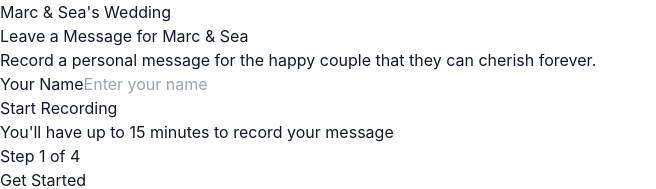
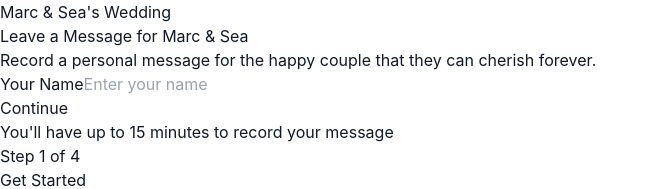
Before and after one commit to schuyler/wedding-bells, a React (Vite) app: page /welcome in a window 1280 px wide. Shown: the top 189 px of the page, without its empty margins (0-656 px from the left). Built offline with nearby package versions, Linux system fonts and the light colour scheme.

Commit message:
Preserve guestInfo throughout the nav flow

```diff
--- a/src/components/WelcomeForm.tsx
+++ b/src/components/WelcomeForm.tsx
@@ -10,9 +10,11 @@ import { LoadingSpinner } from './LoadingSpinner'
  * Props interface for the WelcomeForm component.
  *
  * @property onSubmit - Callback function invoked with guest information when form is successfully submitted
+ * @property defaultValues - Optional default values for the form fields
  */
 interface WelcomeFormProps {
-  onSubmit: (data: GuestInfo) => void
+  onSubmit: (data: GuestInfo) => void;
+  defaultValues?: Partial<GuestInfo>;
 }
 
 /**
@@ -62,7 +64,7 @@ interface WelcomeFormProps {
  *    - Ensure keyboard navigation works correctly
  *    - Add better focus management during errors and loading states
  */
-export function WelcomeForm({ onSubmit }: WelcomeFormProps) {
+export function WelcomeForm({ onSubmit, defaultValues }: WelcomeFormProps) {
   const [isChecking, setIsChecking] = useState(false)
   const [error, setError] = useState<{
     title: string
@@ -83,7 +85,8 @@ export function WelcomeForm({ onSubmit }: WelcomeFormProps) {
     handleSubmit,
     formState: { errors, isSubmitting }
   } = useForm<GuestInfoSchema>({
-    resolver: zodResolver(guestInfoSchema)
+    resolver: zodResolver(guestInfoSchema),
+    defaultValues: defaultValues
   })
 
   const requestMicrophoneAccess = async () => {
@@ -160,6 +163,7 @@ export function WelcomeForm({ onSubmit }: WelcomeFormProps) {
             type="text"
             id="name"
             {...register('name')}
+            autoComplete="off"
             disabled={isChecking || isSubmitting}
             className={`w-full px-4 py-2 rounded-lg border ${
               errors.name ? 'border-red-500' : 'border-gray-300'
@@ -183,10 +187,10 @@ export function WelcomeForm({ onSubmit }: WelcomeFormProps) {
           {isChecking || isSubmitting ? (
             <>
               <LoadingSpinner size="sm" light />
-              <span>{isChecking ? 'Checking Microphone...' : 'Starting Recording...'}</span>
+              <span>{isChecking ? 'Checking Microphone...' : 'Continuing...'}</span>
             </>
           ) : (
-            'Start Recording'
+            'Continue'
           )}
         </button>
       </form>
--- a/src/context/RecordingContext.tsx
+++ b/src/context/RecordingContext.tsx
@@ -54,7 +54,7 @@ export const RecordingProvider = ({ children }: { children: ReactNode }) => {
 
   const resetFlow = useCallback(() => {
     setCurrentStep('welcome');
-    setGuestInfo(null);
+    // Preserve guestInfo to maintain the user's name
     setAudioBlob(null);
     setIsRecording(false);
     setIsPaused(false);
--- a/src/views/WelcomeView.tsx
+++ b/src/views/WelcomeView.tsx
@@ -20,10 +20,13 @@ import { useRecording } from '../context/RecordingContext';
  * 3. Uses context to manage state and navigation
  */
 export function WelcomeView(): React.ReactElement {
-  const { setGuestInfo, goToNextStep } = useRecording();
+  const { setGuestInfo, goToNextStep, guestInfo } = useRecording();
   const handleSubmit = (info: { name: string }) => {
     setGuestInfo({ name: info.name, email: '' });
     goToNextStep();
   };
-  return <WelcomeForm onSubmit={handleSubmit} />;
+  return <WelcomeForm
+    onSubmit={handleSubmit}
+    defaultValues={guestInfo || undefined}
+  />;
 }
```
